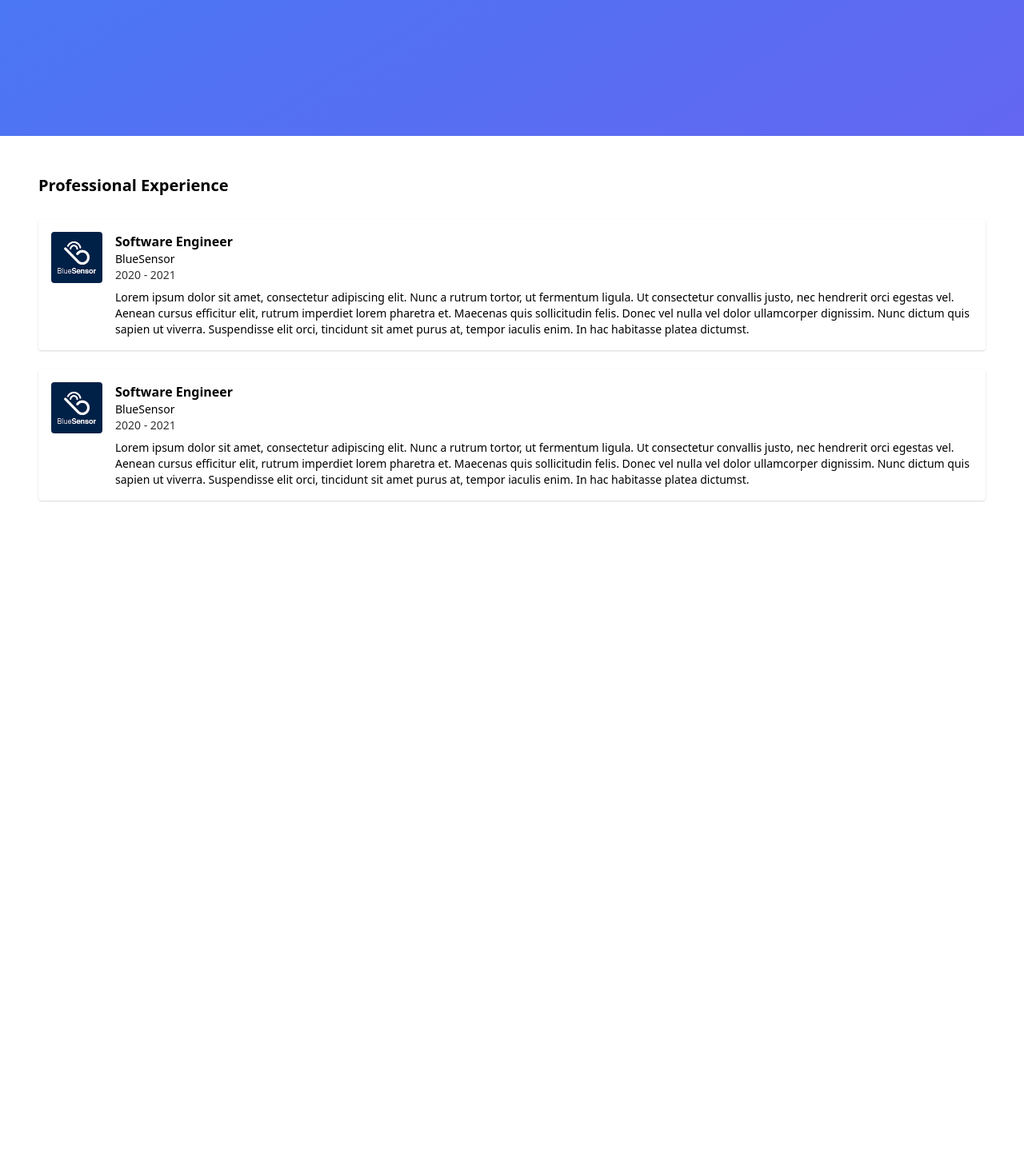
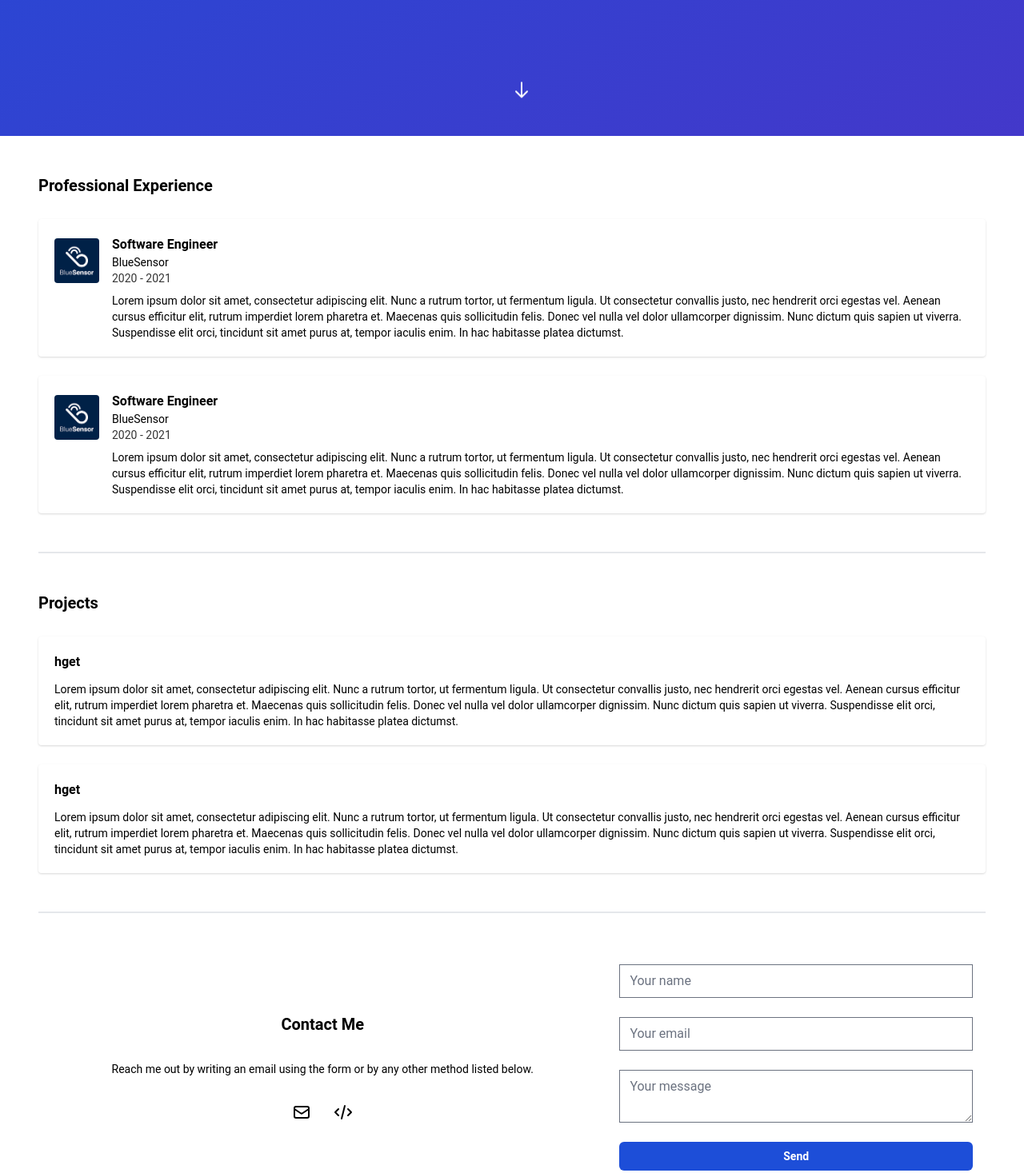
Before and after one commit to MarcoTomasRodriguez/portfolio, a Next.js app: page / in a window 1280 px wide. Shown: the part 630-2097 px from the top of the page at 80% size. Before the commit the page ends 1600 px from the top, so only its background shows below. Built offline with nearby package versions, Linux system fonts and the light colour scheme.

Commit message:
Added header, projects and contact components.

```diff
--- a/package.json
+++ b/package.json
@@ -10,6 +10,7 @@
   "dependencies": {
     "@headlessui/react": "^1.0.0",
     "@heroicons/react": "^1.0.1",
+    "@tailwindcss/forms": "^0.3.2",
     "next": "10.1.3",
     "react": "17.0.2",
     "react-dom": "17.0.2"
--- a/src/components/About.tsx
+++ b/src/components/About.tsx
@@ -1,12 +1,27 @@
 import React from "react";
+import { ArrowDownIcon } from "@heroicons/react/outline";
 
 function About(): JSX.Element {
   return (
-    <div className="min-w-screen min-h-screen bg-gradient-to-br to-indigo-500 from-blue-500 grid place-content-center">
-      <p className="text-center text-white font-bold text-2xl py-4 font-display">
+    <div
+      id="about"
+      className="relative grid place-content-center min-w-screen min-h-screen bg-gradient-to-br from-blue-700 to-indigo-700"
+    >
+      <p className="text-center text-white font-bold text-2xl py-4 font-sans">
         Hey! Welcome, I'm Marco Tomás Rodríguez
       </p>
       <p className="text-center text-white text-xl py-4">Software Engineer</p>
+      <button
+        className="absolute text-white w-6 h-6 animate-bounce left-1/2 right-1/2 bottom-10 focus:outline-none"
+        onClick={() => {
+          const element = document.getElementById("experience");
+          if (element) {
+            element.scrollIntoView();
+          }
+        }}
+      >
+        <ArrowDownIcon />
+      </button>
     </div>
   );
 }
--- /dev/null
+++ b/src/components/Contact.tsx
@@ -0,0 +1,44 @@
+import React from "react";
+import { CodeIcon, MailIcon } from "@heroicons/react/outline";
+
+function Contact(): JSX.Element {
+  return (
+    <div className="w-full h-full py-12 grid grid-cols-5">
+      <div className="h-full p-8 col-span-5 md:col-span-3 flex flex-col space-y-8 justify-center">
+        <p className="text-xl text-center font-bold">Contact Me</p>
+        <p className="text-center text-sm text-opacity-90">
+          Reach me out by writing an email using the form or by any other method
+          listed below.
+        </p>
+        <div className="flex flex-row space-x-7 justify-center">
+          <a
+            className="w-6 h-6 focus:outline-none"
+            href="mailto:marcotomasrodriguez@gmail.com"
+          >
+            <MailIcon />
+          </a>
+          <a
+            className="w-6 h-6 focus:outline-none"
+            href="https://github.com/MarcoTomasRodriguez"
+            target="_blank"
+          >
+            <CodeIcon />
+          </a>
+        </div>
+      </div>
+      <div className="p-4 col-span-5 md:col-span-2 flex flex-col space-y-6">
+        <input type="text" placeholder="Your name" />
+        <input type="email" placeholder="Your email" />
+        <textarea placeholder="Your message" />
+        <button
+          type="submit"
+          className="flex items-center justify-center w-full p-2 text-sm font-bold rounded-md bg-blue-700 hover:bg-blue-800 text-white"
+        >
+          Send
+        </button>
+      </div>
+    </div>
+  );
+}
+
+export default Contact;
--- a/src/components/Experience.tsx
+++ b/src/components/Experience.tsx
@@ -13,32 +13,27 @@ const CARDS = [CARD_EXAMPLE, CARD_EXAMPLE];
 
 function Experience(): JSX.Element {
   return (
-    <div className="min-w-screen min-h-screen bg-white">
-      <div className="p-12 w-full h-full">
-        <p className="text-black font-bold text-xl mb-7">
-          Professional Experience
-        </p>
+    <div id="experience" className="py-12 w-full h-full">
+      <p className="font-bold text-xl mb-7">Professional Experience</p>
       <div className="flex flex-col space-y-6">
-          {CARDS.map((experience) => (
-            <div className="flex flex-row space-x-4 p-4 shadow rounded">
+        {CARDS.map((experience, index) => (
+          <div
+            key={index}
+            className="flex flex-row space-x-4 p-5 shadow rounded"
+          >
             <img
-                className="w-16 h-16 rounded"
+              className="w-14 h-14 rounded my-1"
               src={experience.logo}
               alt={`${experience.company} logo`}
             />
             <div>
-                <p className="text-black font-semibold">{experience.title}</p>
-                <p className="text-black text-sm">{experience.company}</p>
-                <p className="text-black text-sm opacity-80">
-                  {experience.years}
-                </p>
-                <p className="text-black mt-2 text-sm">
-                  {experience.description}
-                </p>
+              <p className="font-semibold">{experience.title}</p>
+              <p className="text-sm">{experience.company}</p>
+              <p className="text-sm opacity-80">{experience.years}</p>
+              <p className="mt-2 text-sm">{experience.description}</p>
             </div>
           </div>
         ))}
-        </div>
       </div>
     </div>
   );
--- /dev/null
+++ b/src/components/Header.tsx
@@ -0,0 +1,11 @@
+import React from "react";
+
+function Header(): JSX.Element {
+  return (
+    <header className="fixed w-full z-50 bg-blue-700 p-4">
+      <h1 className="text-white text-center font-bold cursor-default">Test</h1>
+    </header>
+  );
+}
+
+export default Header;
--- /dev/null
+++ b/src/components/Projects.tsx
@@ -0,0 +1,29 @@
+import React from "react";
+
+const CARD_EXAMPLE = {
+  key: 1,
+  title: "hget",
+  repository: "https://github.com/MarcoTomasRodriguez/hget",
+  description:
+    "Lorem ipsum dolor sit amet, consectetur adipiscing elit. Nunc a rutrum tortor, ut fermentum ligula. Ut consectetur convallis justo, nec hendrerit orci egestas vel. Aenean cursus efficitur elit, rutrum imperdiet lorem pharetra et. Maecenas quis sollicitudin felis. Donec vel nulla vel dolor ullamcorper dignissim. Nunc dictum quis sapien ut viverra. Suspendisse elit orci, tincidunt sit amet purus at, tempor iaculis enim. In hac habitasse platea dictumst.",
+};
+
+const CARDS = [CARD_EXAMPLE, CARD_EXAMPLE];
+
+function Projects(): JSX.Element {
+  return (
+    <div className="py-12 w-full h-full">
+      <p className="text-black font-bold text-xl mb-7">Projects</p>
+      <div className="flex flex-col space-y-6">
+        {CARDS.map((project, index) => (
+          <div key={index} className="flex flex-col p-5 shadow rounded">
+            <p className="text-black font-bold">{project.title}</p>
+            <p className="text-black mt-3 text-sm">{project.description}</p>
+          </div>
+        ))}
+      </div>
+    </div>
+  );
+}
+
+export default Projects;
--- a/src/pages/_app.tsx
+++ b/src/pages/_app.tsx
@@ -1,7 +1,11 @@
 import "../styles/globals.css";
 
 function MyApp({ Component, pageProps }) {
-  return <Component {...pageProps} />;
+  return (
+    <div>
+      <Component {...pageProps} />
+    </div>
+  );
 }
 
 export default MyApp;
--- a/src/pages/index.tsx
+++ b/src/pages/index.tsx
@@ -1,21 +1,17 @@
-import { Fragment } from "react";
-import { Popover, Transition } from "@headlessui/react";
-import { MenuIcon, XIcon } from "@heroicons/react/outline";
 import About from "../components/About";
+import Contact from "../components/Contact";
 import Experience from "../components/Experience";
-
-const navigation = [
-  { name: "Product", href: "#" },
-  { name: "Features", href: "#" },
-  { name: "Marketplace", href: "#" },
-  { name: "Company", href: "#" },
-];
+import Projects from "../components/Projects";
 
 export default function Home() {
   return (
     <>
       <About />
-      <Experience />
+      <div className="px-12 divide-y-2 divide-solid">
+        <Experience />
+        <Projects />
+        <Contact />
+      </div>
     </>
   );
 }
--- a/src/styles/globals.css
+++ b/src/styles/globals.css
@@ -2,3 +2,10 @@
 @tailwind base;
 @tailwind components;
 @tailwind utilities;
+
+/* Roboto Font */
+@import url("https://fonts.googleapis.com/css2?family=Roboto&display=swap");
+
+html {
+  scroll-behavior: smooth;
+}
--- a/tailwind.config.js
+++ b/tailwind.config.js
@@ -6,9 +6,12 @@ module.exports = {
   darkMode: false, // or 'media' or 'class'
   theme: {
     extend: {},
+    fontFamily: {
+      sans: ["Roboto", "system-ui"],
+    },
   },
   variants: {
     extend: {},
   },
-  plugins: [],
+  plugins: [require("@tailwindcss/forms")],
 };
```
Also changed, not shown: 1 other file (tests, documents, lock files or other folders). Lines whose indentation alone changed are shown as unchanged.
